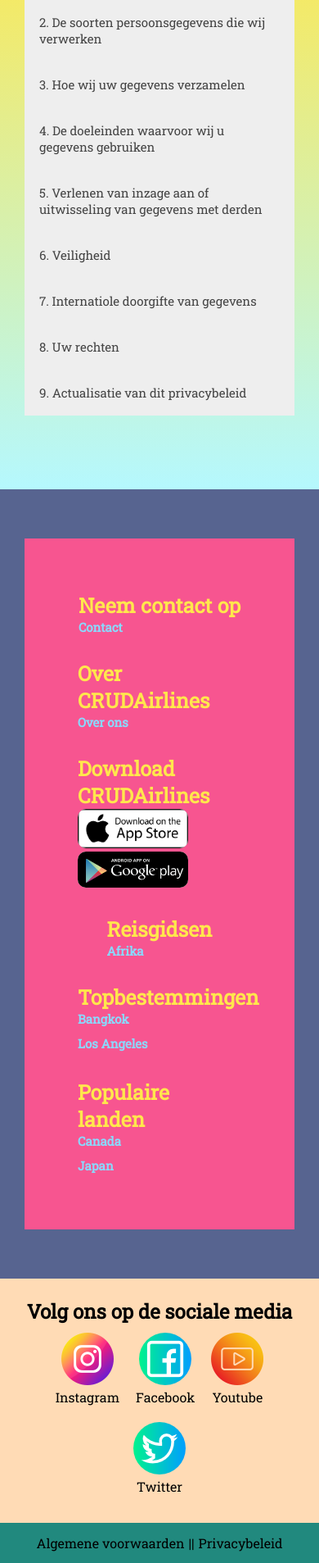
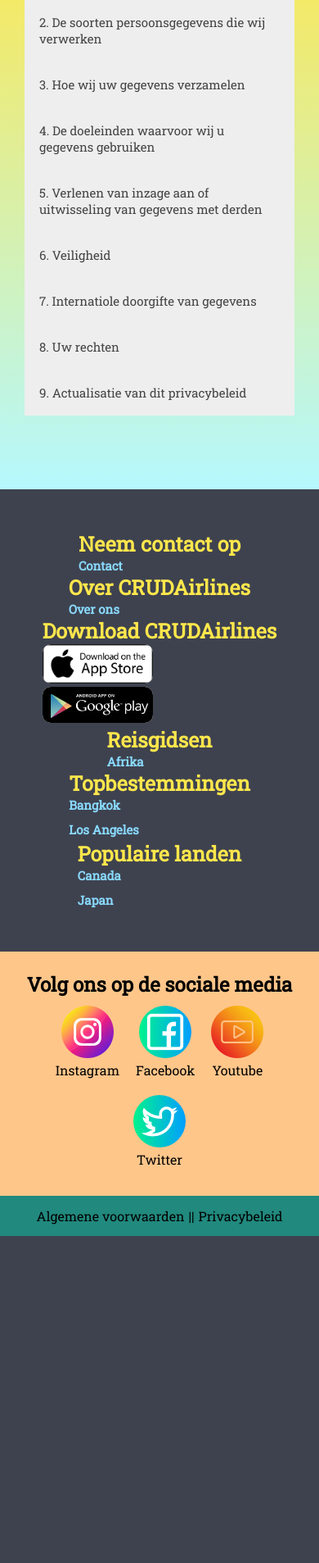
Before and after one commit to jochem11/CRUD, a PHP site: page /CRUD/privacy.php in a window 390 px wide. Shown: the part 820-2727 px from the top of the page at 82% size. After the commit the page ends 2328 px from the top, so only its background shows below. Run offline with PHP 8.4, Linux system fonts and the light colour scheme; some libraries are stand-ins or nearby versions.

Commit message:
includes aangepast

```diff
--- a/aboutus.php
+++ b/aboutus.php
@@ -13,7 +13,7 @@
 </head>
 
 <body>
-    <?php include("navbar.php") ?>
+    <?php include("navbar.php"); ?>
     <div class="overons_container">
         <h1>Welkom bij CRUDAirlines</h1>
         <div class="overons_tekst">
@@ -54,7 +54,7 @@
             </p>
         </div>
     </div>
-    <?php include("footer.php") ?>
+    <?php include("footer.php"); ?>
     <script src="js/main.js"></script>
     <script src="https://kit.fontawesome.com/33689bd479.js" crossorigin="anonymous"></script>
 </body>
--- a/algemenevoorwaarden.php
+++ b/algemenevoorwaarden.php
@@ -5,7 +5,7 @@
     <meta charset="UTF-8">
     <meta http-equiv="X-UA-Compatible" content="IE=edge">
     <meta name="viewport" content="width=device-width, initial-scale=1.0">
-    <link rel="stylesheet" href="../css/styles.css">
+    <link rel="stylesheet" href="css/styles.css">
     <link rel="preconnect" href="https://fonts.googleapis.com/%22%3E">
     <link rel="preconnect" href="https://fonts.gstatic.com/" crossorigin>
     <link href="https://fonts.googleapis.com/css2?family=Roboto+Slab&display=swap" rel="stylesheet">
@@ -116,6 +116,7 @@
         </div>
     </div>
     <?php include("footer.php"); ?>
+    <script src="js/main.js"></script>
     <script src="https://kit.fontawesome.com/33689bd479.js" crossorigin="anonymous"></script>
 </body>
 
--- a/contact.php
+++ b/contact.php
@@ -20,7 +20,7 @@
   <meta charset="UTF-8" />
   <meta http-equiv="X-UA-Compatible" content="IE=edge" />
   <meta name="viewport" content="width=device-width, initial-scale=1.0" />
-  <link rel="stylesheet" href="../css/styles.css" />
+  <link rel="stylesheet" href="css/styles.css" />
   <link rel="preconnect" href="https://fonts.googleapis.com/%22%3E" />
   <link rel="preconnect" href="https://fonts.gstatic.com/" crossorigin />
   <link href="https://fonts.googleapis.com/css2?family=Roboto+Slab&display=swap" rel="stylesheet" />
@@ -28,7 +28,7 @@
 </head>
 
 <body>
-  <?php include("navbar.php") ?>
+  <?php include("navbar.php"); ?>
   <div class="wil_je_contact_opnemen">
     <h2>Wil je met ons contact opnemen?</h2>
     <h2>Wij staan er altijd open voor!</h2>
@@ -47,7 +47,7 @@
       <input type="submit" value="submit" name="submit" id="submit" />
     </form>
   </div>
-  <?php include("footer.php") ?>
+  <?php include("footer.php"); ?>
   <script src="js/main.js"></script>
   <script src="https://kit.fontawesome.com/33689bd479.js" crossorigin="anonymous"></script>
 </body>
--- a/css/styles.css
+++ b/css/styles.css
@@ -485,81 +488,10 @@
   color: #fff;
 }
 
-.contact_linkjes_container {
-  width: 100%;
-  height: auto;
-  padding: 24px;
-  display: flex;
-  justify-content: center;
-  align-items: center;
-  flex-wrap: wrap;
-  flex-direction: column;
-  background-color: #ffdbb5;
-  text-align: center;
-}
-
-.contact_linkjes {
-  display: flex;
-  justify-content: center;
-  flex-wrap: wrap;
-}
-
-.contact_linkjes_instagram {
-  margin: 10px;
-}
-
-.contact_linkjes_instagram a {
-  color: #000;
-  transition: 1s;
-}
-
-.contact_linkjes_instagram a:hover {
-  color: #b5f8fe;
-}
-
-.contact_linkjes_facebook {
-  margin: 10px;
-}
-
-.contact_linkjes_facebook a {
-  color: #000;
-  transition: 1s;
-}
-
-.contact_linkjes_facebook a:hover {
-  color: #f75590;
-}
-
-.contact_linkjes_youtube {
-  margin: 10px;
-}
-
-.contact_linkjes_youtube a {
-  color: #000;
-  transition: 1s;
-}
-
-.contact_linkjes_youtube a:hover {
-  color: #b5f8fe;
-}
-
-.contact_linkjes_twitter {
-  margin: 10px;
-}
-
-.contact_linkjes_twitter a {
-  color: #000;
-  transition: 1s;
-}
-
-.contact_linkjes_twitter a:hover {
-  color: #f75590;
-}
-
 .footer_lijst {
   width: 100%;
   height: auto;
-  background-color: #f75590;
+  background-color: #333333b0;
 }
 
 .footer .footer_lijst ul {
@@ -598,28 +530,99 @@
   border-radius: 10px;
 }
 
-@media only screen and (max-width: 1350px) {
-  .footer {
-    padding-top: 50px;
-    padding-right: 40px;
-    padding-left: 40px;
-    padding-bottom: 50px;
-  }
-}
-
-@media only screen and (max-width: 1100px) {
-  .footer {
-    padding-top: 60px;
-    padding-right: 30px;
-    padding-left: 30px;
-    padding-bottom: 60px;
-  }
-}
-
-@media only screen and (max-width: 550px) {
-  .footer .footer_lijst h3 {
-    margin: 15px;
-  }
+.contact_linkjes_container {
+  width: 100%;
+  height: auto;
+  padding: 24px;
+  display: flex;
+  justify-content: center;
+  align-items: center;
+  flex-wrap: wrap;
+  flex-direction: column;
+  background-color: #ffc68a;
+  text-align: center;
+}
+
+.contact_linkjes {
+  display: flex;
+  justify-content: center;
+  flex-wrap: wrap;
+}
+
+.contact_linkjes_instagram {
+  margin: 10px;
+}
+
+.contact_linkjes_instagram a {
+  color: #000;
+  transition: 1s;
+}
+
+.contact_linkjes_instagram a:hover {
+  color: #b5f8fe;
+}
+
+.contact_linkjes_facebook {
+  margin: 10px;
+}
+
+.contact_linkjes_facebook a {
+  color: #000;
+  transition: 1s;
+}
+
+.contact_linkjes_facebook a:hover {
+  color: #f75590;
+}
+
+.contact_linkjes_youtube {
+  margin: 10px;
+}
+
+.contact_linkjes_youtube a {
+  color: #000;
+  transition: 1s;
+}
+
+.contact_linkjes_youtube a:hover {
+  color: #b5f8fe;
+}
+
+.contact_linkjes_twitter {
+  margin: 10px;
+}
+
+.contact_linkjes_twitter a {
+  color: #000;
+  transition: 1s;
+}
+
+.contact_linkjes_twitter a:hover {
+  color: #f75590;
+}
+
+.algemene_voorwaarden {
+  width: 100%;
+  height: auto;
+  padding: 14px;
+  display: flex;
+  justify-content: center;
+  background-color: #21897e;
+}
+
+.algemene_voorwaarden p {
+  margin-left: 5px;
+  margin-right: 5px;
+}
+
+.algemene_voorwaarden a {
+  color: #000;
+  transition: 1s;
+}
+
+.algemene_voorwaarden a:hover {
+  color: #ffe74c;
+  transition: 1s;
 }
 
 /*///////////////////////////////////////|
--- a/privacy.php
+++ b/privacy.php
@@ -250,23 +250,7 @@
         </div>
     </div>
     <?php include("footer.php") ?>
-    <!---main js doet het niet dus heb hier alleen een beetje javascript toegevoegd voor de accordion---->
-    <script>
-        var accordion = document.getElementsByClassName("accordion");
-        var a;
-
-        for (a = 0; a < accordion.length; a++) {
-            accordion[a].addEventListener("click", function() {
-                this.classList.toggle("active");
-                var panel = this.nextElementSibling;
-                if (panel.style.maxHeight) {
-                    panel.style.maxHeight = null;
-                } else {
-                    panel.style.maxHeight = panel.scrollHeight + "px";
-                }
-            });
-        }
-    </script>
+    <script src="js/main.js"></script>
     <script src="https://kit.fontawesome.com/33689bd479.js" crossorigin="anonymous"></script>
 </body>
 
```
Also changed, not shown: other parts of css/styles.css (+4 -25 lines).
